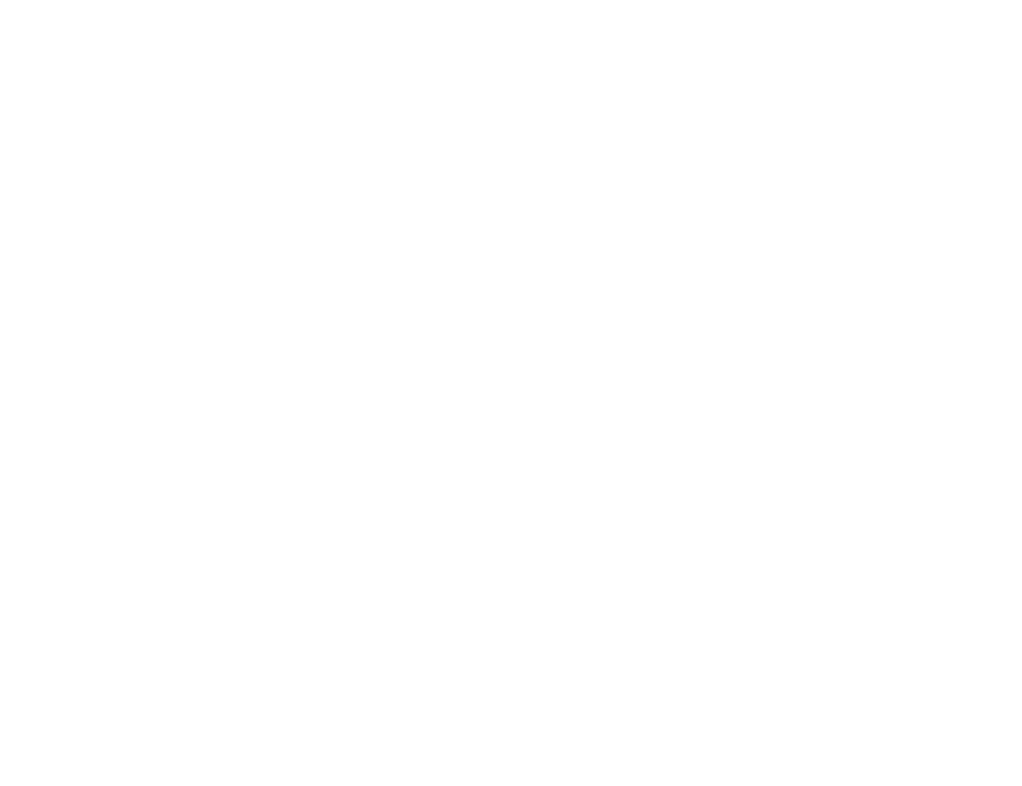
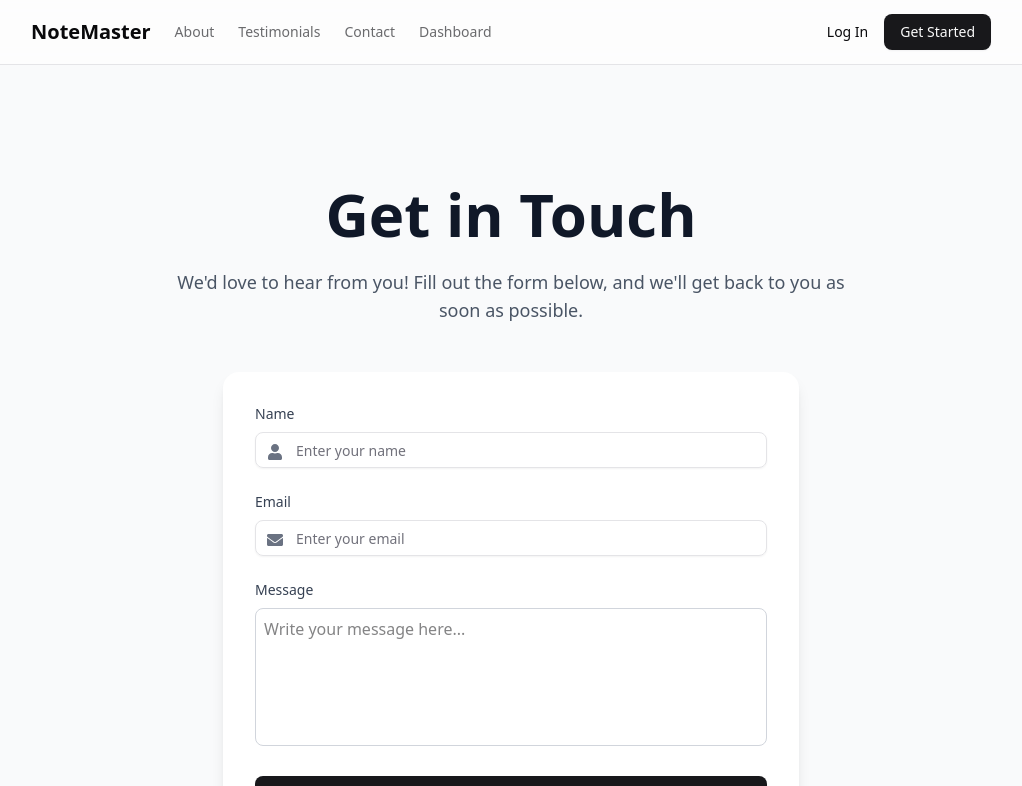
Before and after one commit to Nishant-0203/BEE-1, a React (Vite) app in the folder Eval 2/frontend/: page /contact-us in a window 1280 px wide. Before the commit this address had no page. Shown: the top 786 px of the page, without its empty margins (129-1151 px from the left). Built offline with nearby package versions, Linux system fonts and the light colour scheme.

Commit message:
frontend contact page added

```diff
--- a/Eval 2/frontend/src/App.jsx
+++ b/Eval 2/frontend/src/App.jsx
@@ -9,6 +9,7 @@
 import Signup from "./pages/Signup";
 import Dashboard from "./pages/Dashboard";
 import WhyNotesMaster from "./pages/WhyNotesMaster";
+import ContactUsPage from "./pages/ContactUsPage";
 import { ToastContainer } from "react-toastify"
 import "react-toastify/dist/ReactToastify.css"
 
@@ -21,6 +22,7 @@
         <Route path="/signup" element={<Signup />} />
         <Route path="/why-notesmaster" element={<WhyNotesMaster />} />
         <Route path="/dashboard" element={<Dashboard />} />
+        <Route path="/contact-us" element={<ContactUsPage />} />
       </Routes>
       <ToastContainer position="top-center" />
     </Router>
--- a/Eval 2/frontend/src/components/landing/SiteHeader.jsx
+++ b/Eval 2/frontend/src/components/landing/SiteHeader.jsx
@@ -46,9 +46,7 @@
         <NavLink to="#testimonials">
           Testimonials
         </NavLink>
-        <NavLink to="#pricing">
-          Pricing
-        </NavLink>
+        <NavLink to="/contact-us">Contact</NavLink>
         <NavLink to="/dashboard">
           Dashboard
         </NavLink>
--- /dev/null
+++ b/Eval 2/frontend/src/components/ui/textarea.jsx
@@ -0,0 +1,10 @@
+export function Textarea({ placeholder, className, rows = 5, ...props }) {
+    return (
+      <textarea
+        className={`border rounded-md p-2 w-full ${className}`}
+        placeholder={placeholder}
+        rows={rows}
+        {...props}
+      />
+    );
+  }
--- /dev/null
+++ b/Eval 2/frontend/src/pages/ContactUsPage.jsx
@@ -0,0 +1,127 @@
+import React, { useState } from "react";
+import { SiteHeader } from "@/components/landing/SiteHeader";
+import { SiteFooter } from "@/components/landing/SiteFooter";
+import { Textarea } from "@/components/ui/textarea";
+import { Input } from "@/components/ui/input";
+import { Button } from "@/components/ui/button";
+import { FaUser, FaEnvelope, FaPaperPlane } from "react-icons/fa";
+
+export default function ContactUsPage() {
+  const [formData, setFormData] = useState({
+    name: "",
+    email: "",
+    message: "",
+  });
+
+  const [loading, setLoading] = useState(false);
+  const [successMessage, setSuccessMessage] = useState("");
+
+  // Handle input changes
+  const handleChange = (e) => {
+    setFormData({ ...formData, [e.target.name]: e.target.value });
+  };
+
+  // Form submission handling
+  const handleSubmit = async (e) => {
+    e.preventDefault();
+
+    if (!formData.name || !formData.email || !formData.message) {
+      alert("Please fill in all fields.");
+      return;
+    }
+
+    setLoading(true);
+    setSuccessMessage("");
+
+    try {
+      // Simulating API call (Replace with real API endpoint)
+      await new Promise((resolve) => setTimeout(resolve, 1500));
+
+      setSuccessMessage("Message sent successfully! We will get back to you soon.");
+      setFormData({ name: "", email: "", message: "" });
+    } catch (error) {
+      alert("Something went wrong. Please try again.");
+    } finally {
+      setLoading(false);
+    }
+  };
+
+  return (
+    <div className="flex min-h-screen flex-col bg-gray-50">
+      <SiteHeader />
+      <main className="flex-1 px-4 py-20 sm:py-28">
+        <div className="mx-auto max-w-[58rem] text-center">
+          <h2 className="text-4xl font-bold leading-tight text-gray-900 sm:text-5xl md:text-6xl">
+            Get in Touch
+          </h2>
+          <p className="max-w-2xl mx-auto mt-4 text-gray-600 sm:text-lg sm:leading-7">
+            We'd love to hear from you! Fill out the form below, and we'll get back to you as soon as possible.
+          </p>
+        </div>
+
+        <div className="mx-auto mt-12 max-w-xl bg-white p-8 rounded-2xl shadow-lg">
+          {successMessage && (
+            <div className="mb-4 text-green-600 font-semibold text-center">{successMessage}</div>
+          )}
+
+          <form onSubmit={handleSubmit} className="space-y-6">
+            <div>
+              <label className="block text-sm font-medium text-gray-700">Name</label>
+              <div className="relative mt-2">
+                <FaUser className="absolute left-3 top-3 text-gray-500" />
+                <Input
+                  type="text"
+                  name="name"
+                  placeholder="Enter your name"
+                  className="pl-10"
+                  value={formData.name}
+                  onChange={handleChange}
+                />
+              </div>
+            </div>
+
+            <div>
+              <label className="block text-sm font-medium text-gray-700">Email</label>
+              <div className="relative mt-2">
+                <FaEnvelope className="absolute left-3 top-3 text-gray-500" />
+                <Input
+                  type="email"
+                  name="email"
+                  placeholder="Enter your email"
+                  className="pl-10"
+                  value={formData.email}
+                  onChange={handleChange}
+                />
+              </div>
+            </div>
+
+            <div>
+              <label className="block text-sm font-medium text-gray-700">Message</label>
+              <Textarea
+                name="message"
+                placeholder="Write your message here..."
+                className="mt-2 resize-none border border-gray-300 focus:ring-2 focus:ring-blue-500"
+                rows={5}
+                value={formData.message}
+                onChange={handleChange}
+              />
+            </div>
+
+            <Button
+              type="submit"
+              size="lg"
+              className="w-full"
+              disabled={loading}
+            >
+              {loading ? "Sending..." : <>
+                <FaPaperPlane />
+                Send Message
+              </>}
+            </Button>
+          </form>
+        </div>
+      </main>
+      <SiteFooter />
+    </div>
+  );
+}
```
